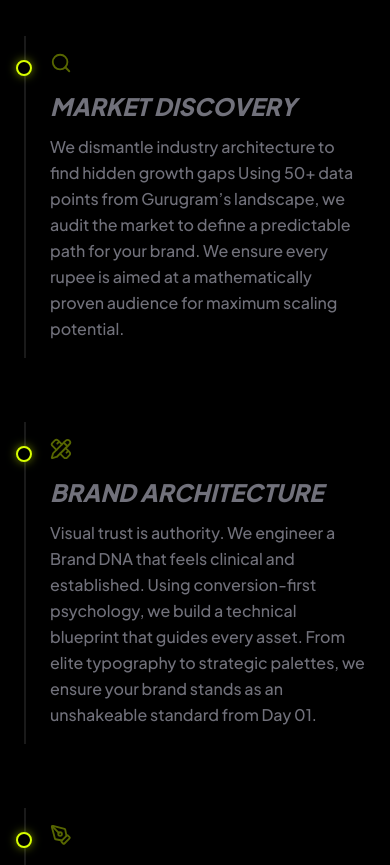
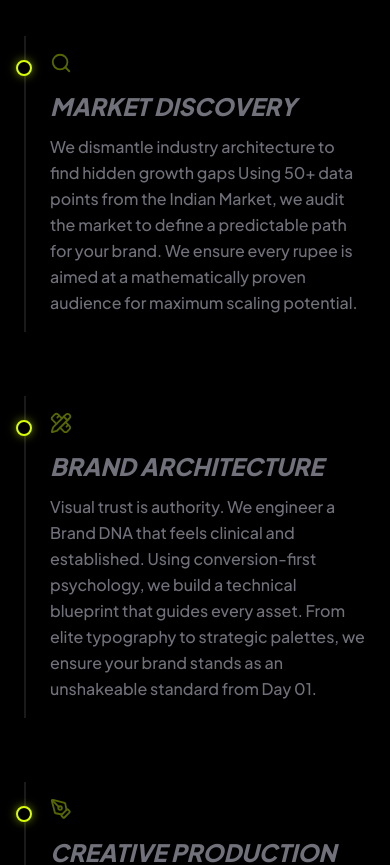
Before and after one commit to shreyaaawork1-design/ScaleCraftStudio, a Next.js app: page / in a window 390 px wide. Shown: the part 1140-2005 px from the top of the page. Built offline with nearby package versions, Linux system fonts and the light colour scheme.

Commit message:
fixed mobile responsiveness for page.js

```diff
--- a/src/app/page.js
+++ b/src/app/page.js
@@ -101,7 +101,7 @@ const HeroSlideshow = ({ children }) => {
 const pipelineSteps = [
   {
     title: "MARKET DISCOVERY",
-    desc: "We dismantle industry architecture to find hidden growth gaps Using 50+ data points from Gurugram’s landscape, we audit the market to define a predictable path for your brand. We ensure every rupee is aimed at a mathematically proven audience for maximum scaling potential.",
+    desc: "We dismantle industry architecture to find hidden growth gaps Using 50+ data points from the Indian Market, we audit the market to define a predictable path for your brand. We ensure every rupee is aimed at a mathematically proven audience for maximum scaling potential.",
     icon: <Search size={22} />,
     technical: "PROTOCOL: DATA_MINING_v4.2"
   },
--- a/src/app/services/page.js
+++ b/src/app/services/page.js
@@ -265,7 +265,7 @@ export default function ServicesPage() {
 
         <div className="grid grid-cols-1 md:grid-cols-3 gap-8 max-w-7xl mx-auto">
           {[
-            { name: "Essential", price: "₹9,999", sub: "Startup Friendly", features: ["Social Media Management", "Content Pillar Strategy", "8 High-End Designs/mo", "Monthly Growth Audit"] },
+            { name: "Essential", price: "₹11,999", sub: "Startup Friendly", features: ["Social Media Management", "Content Pillar Strategy", "8 High-End Designs/mo", "Monthly Growth Audit"] },
             { name: "Performance", price: "₹19,999", sub: "Growth Catalyst", features: ["Full SMM Handling", "Performance Ads Management", "High-Retention Reels", "WhatsApp Funnels", "Pixel Integration"] },
             { name: "Dominance", price: "₹29,999", sub: "Market Authority", features: ["Full Ecosystem", "Unlimited Creative Lab", "Premium Content Production", "CRM & Lead Automation", "24/7 Consulting"] }
           ].map((plan, i) => (
```
